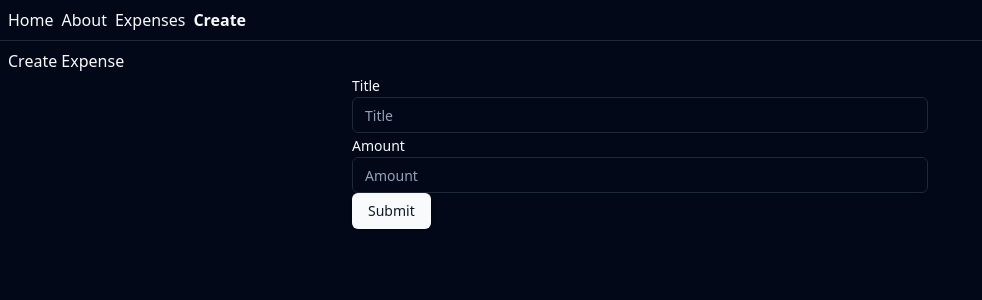
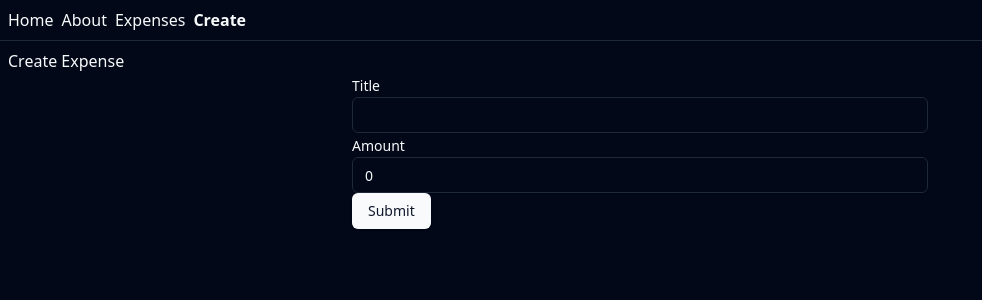
Before and after one commit to Aash417/e14-fullstack-bun-project, a React (Vite) app in the folder client/: page /create-expense in a window 1280 px wide. Shown: the top 300 px of the page, without its empty margins (0-982 px from the left). Built offline with nearby package versions, Linux system fonts and the light colour scheme; what hono would draw is missing.

Commit message:
added tanstack form

```diff
--- a/client/package.json
+++ b/client/package.json
@@ -13,6 +13,7 @@
     "@radix-ui/react-icons": "^1.3.0",
     "@radix-ui/react-label": "^2.0.2",
     "@radix-ui/react-slot": "^1.0.2",
+    "@tanstack/react-form": "^0.19.4",
     "@tanstack/react-query": "^5.32.1",
     "@tanstack/react-router": "^1.31.9",
     "@tanstack/router-devtools": "^1.31.9",
--- a/client/src/routes/create-expense.tsx
+++ b/client/src/routes/create-expense.tsx
@@ -1,23 +1,95 @@
+/* eslint-disable @typescript-eslint/no-explicit-any */
 import { Button } from '@/components/ui/button';
 import { Input } from '@/components/ui/input';
 import { Label } from '@/components/ui/label';
-import { createFileRoute } from '@tanstack/react-router';
+import { api } from '@/utils/api';
+import type { FieldApi } from '@tanstack/react-form';
+import { useForm } from '@tanstack/react-form';
+import { createFileRoute, useNavigate } from '@tanstack/react-router';
 
 export const Route = createFileRoute('/create-expense')({
 	component: CreateExpense,
 });
 
+function FieldInfo({ field }: { field: FieldApi<any, any, any, any> }) {
+	return (
+		<>
+			{field.state.meta.touchedErrors ? <em>{field.state.meta.touchedErrors}</em> : null}
+			{field.state.meta.isValidating ? 'Validating...' : null}
+		</>
+	);
+}
+
 function CreateExpense() {
+	const navigate = useNavigate();
+	const form = useForm({
+		defaultValues: {
+			title: '',
+			amount: 0,
+		},
+		onSubmit: async ({ value }) => {
+			// Do something with form data
+			const res = await api.expense.$post({ json: value });
+			navigate({ to: '/expenses' });
+			if (!res.ok) throw new Error('server error');
+			console.log(value);
+		},
+	});
+
 	return (
 		<div className='p-2'>
 			<h2>Create Expense</h2>
-			<form action='' className='max-w-xl m-auto'>
-				<Label htmlFor='email'>Title</Label>
-				<Input type='text' id='title' placeholder='Title' />
-				<Label htmlFor='email'>Amount</Label>
-				<Input type='text' id='amount' placeholder='Amount' />
-				<Button type='submit'>Submit</Button>
-			</form>
+			<div className='max-w-xl m-auto'>
+				<form
+					onSubmit={(e) => {
+						e.preventDefault();
+						e.stopPropagation();
+						form.handleSubmit();
+					}}
+				>
+					<form.Field
+						name='title'
+						children={(field) => (
+							<>
+								<Label htmlFor={field.name}>Title</Label>
+								<Input
+									id={field.name}
+									name={field.name}
+									value={field.state.value}
+									onBlur={field.handleBlur}
+									onChange={(e) => field.handleChange(e.target.value)}
+								/>
+								<FieldInfo field={field} />
+							</>
+						)}
+					/>
+					<form.Field
+						name='amount'
+						children={(field) => (
+							<>
+								<Label htmlFor={field.name}>Amount</Label>
+								<Input
+									id={field.name}
+									name={field.name}
+									value={field.state.value}
+									onBlur={field.handleBlur}
+									onChange={(e) => field.handleChange(+e.target.value)}
+									type='number'
+								/>
+								<FieldInfo field={field} />
+							</>
+						)}
+					/>
+					<form.Subscribe
+						selector={(state) => [state.canSubmit, state.isSubmitting]}
+						children={([canSubmit, isSubmitting]) => (
+							<Button type='submit' disabled={!canSubmit}>
+								{isSubmitting ? '...' : 'Submit'}
+							</Button>
+						)}
+					/>
+				</form>
+			</div>
 		</div>
 	);
 }
```
Also changed, not shown: 1 other file (tests, documents, lock files or other folders).
